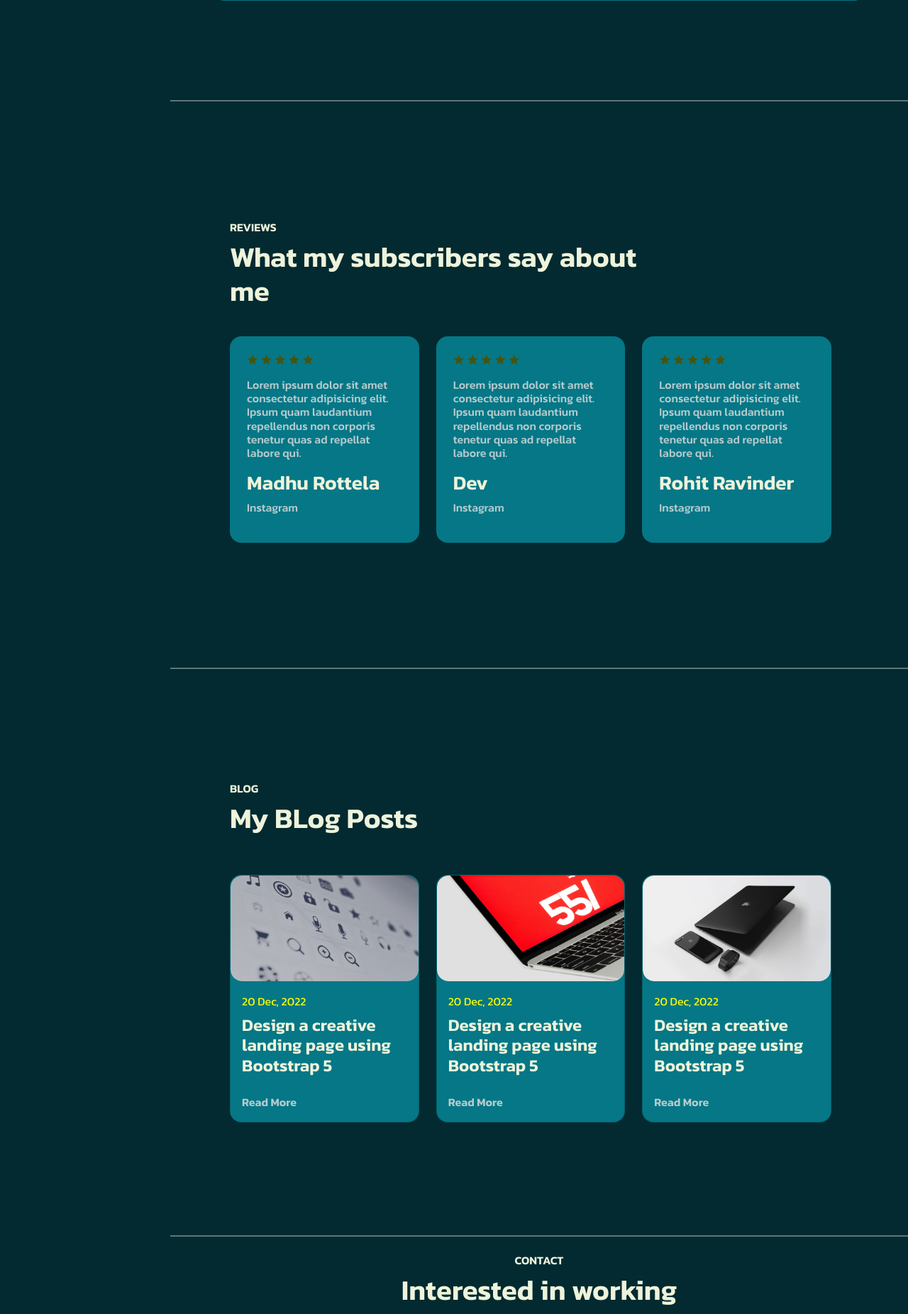
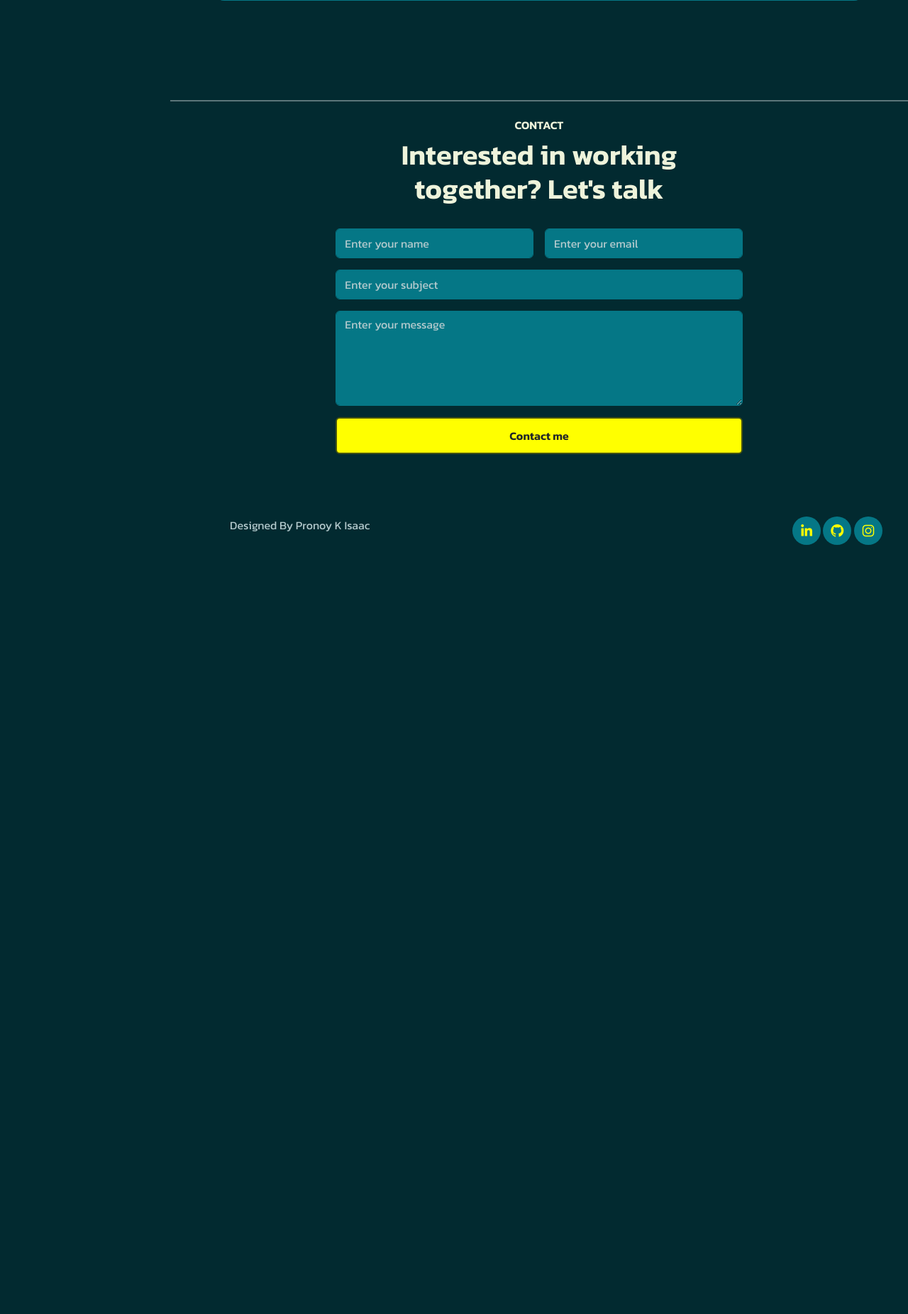
Before and after one commit to pkreturns/pk_portfolio, a Flask app: page / in a window 1280 px wide. Shown: the part 4648-6500 px from the top of the page at 71% size. After the commit the page ends 5416 px from the top, so only its background shows below. Run offline with Flask 3, Linux system fonts and the light colour scheme; some libraries are stand-ins or nearby versions; some web fonts are replaced.

Commit message:
chore: commenting unwanted sections

```diff
--- a/templates/index.html
+++ b/templates/index.html
@@ -462,7 +462,7 @@
 
 
       <!-- REVIEWS -->
-      <section id="reviews" class="full-hight px-lg-5">
+      <!-- <section id="reviews" class="full-hight px-lg-5">
         <div class="container gy-4">
           <div class="row p-4">
             <div class="col-md-8" data-aos="fade-up">
@@ -534,11 +534,11 @@
             </div>
           </div>
         </div>
-      </section>
+      </section> -->
       <!-- //REVIEWS -->
 
       <!-- BLOG -->
-      <section id="blog" class="full-hight px-lg-5">
+      <!-- <section id="blog" class="full-hight px-lg-5">
         <div class="container gy-4">
           <div class="row p-4">
             <div class="col-md-8" data-aos="fade-up">
@@ -603,7 +603,7 @@
             </div>
           </div>
         </div>
-      </section>
+      </section> -->
       <!-- //BLOG -->
 
       <!-- CONTACT -->
```
